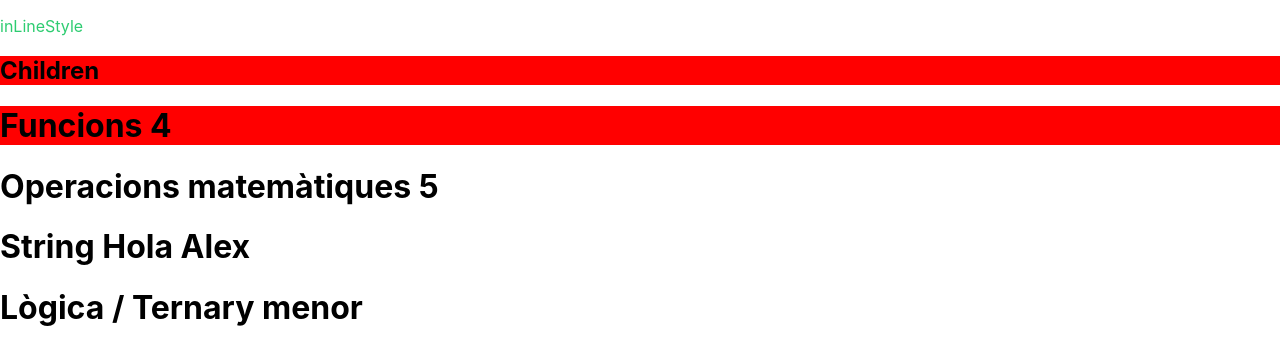
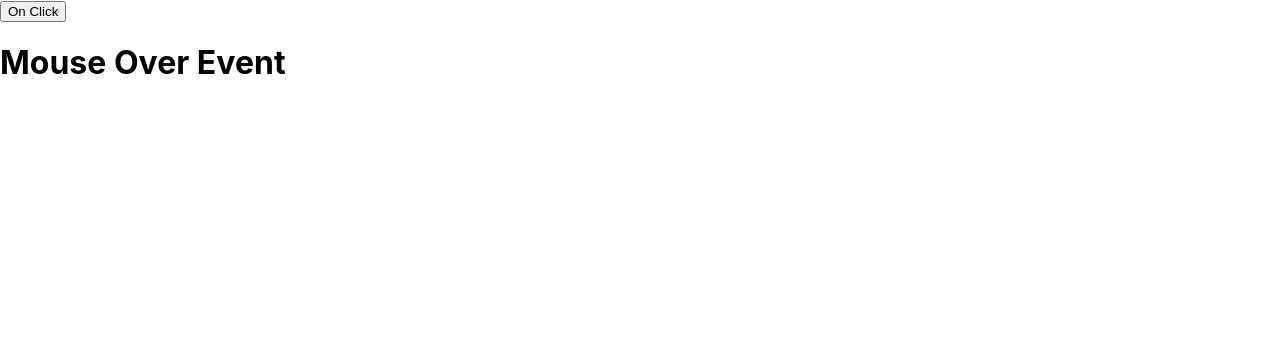
Before and after one commit to Andreabcm/react_app_prova, a React (Create React App) app: page / in a window 1280 px wide. Shown: the top 364 px of the page. Built offline with nearby package versions, Linux system fonts and the light colour scheme.

Commit message:
JSX exemple control d'events classics

```diff
--- a/src/App.js
+++ b/src/App.js
@@ -1,28 +1,19 @@
 import './App.css';
 
-function sumar(){
-  return 2+2
-}
+function App() {
 
-const nom = 'Alex'
+  const functionClick = () =>{
+    console.log('onClick')
+  }
 
-const inLineStyle = {
-  color: "#2ecc71",
-  fotnSize: "26px",
-}
+  const functionOnMouseOver = () =>{
+    console.log('onMouseOver')
+  }
 
-function App() {
   return (
     <>
-      <p style={ inLineStyle }> inLineStyle </p>
-        <div className="red">
-          <h2>Children</h2>
-        </div>
-        <h1 className="red"> Funcions { sumar() } </h1>
-        <h1> Operacions matemàtiques { 3+2 } </h1>
-        <h1> String { `Hola ${ nom }` }</h1>
-        <h1> Lògica / Ternary { (3+2) >6 ? 'mayor' : 'menor' } </h1>
-        <img src="" alt="" />
+      <button onClick={ functionClick }> On Click </button>
+      <h1 onMouseOver={ functionOnMouseOver }> Mouse Over Event </h1>
     </>
   );
 }
```
